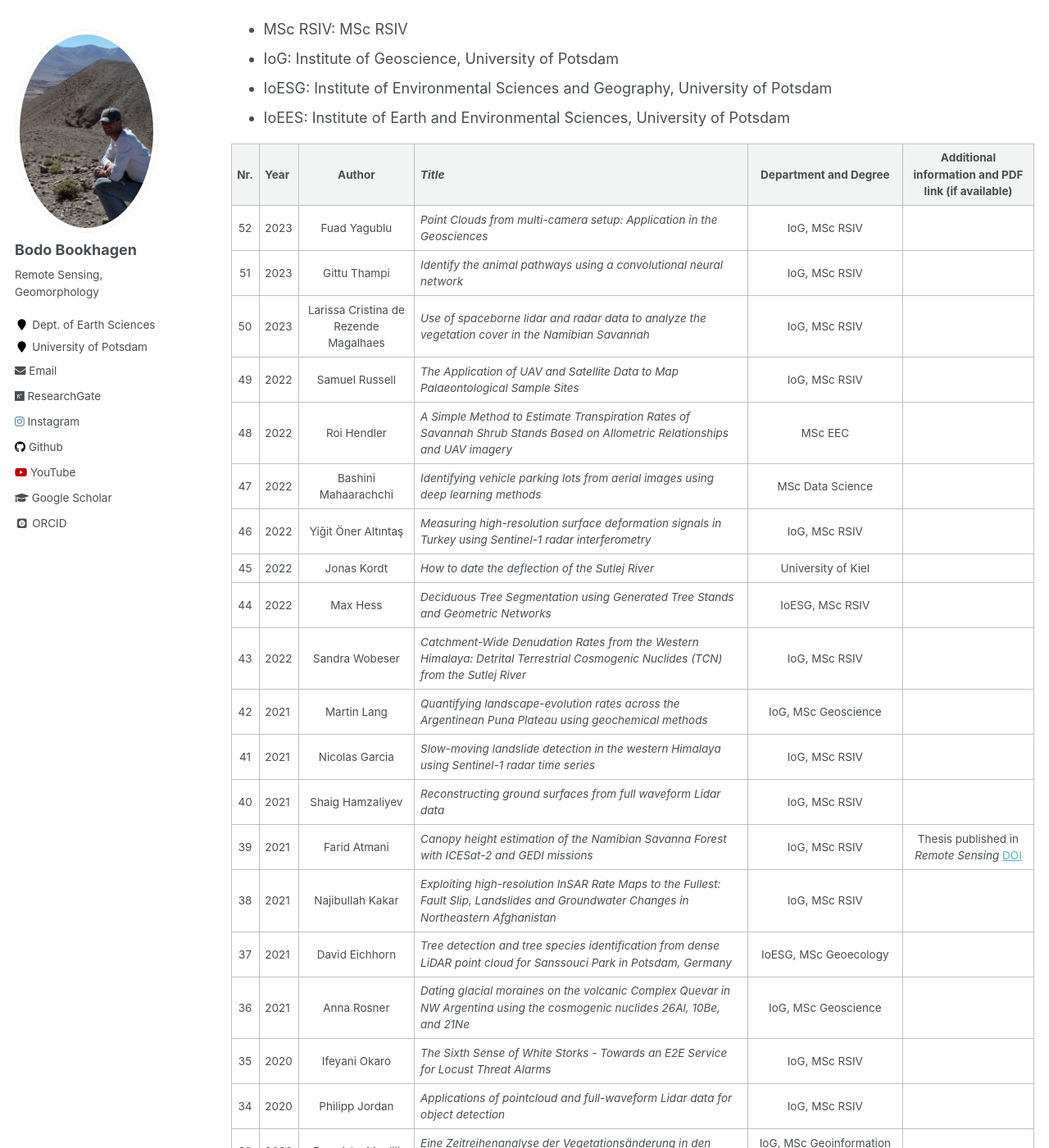
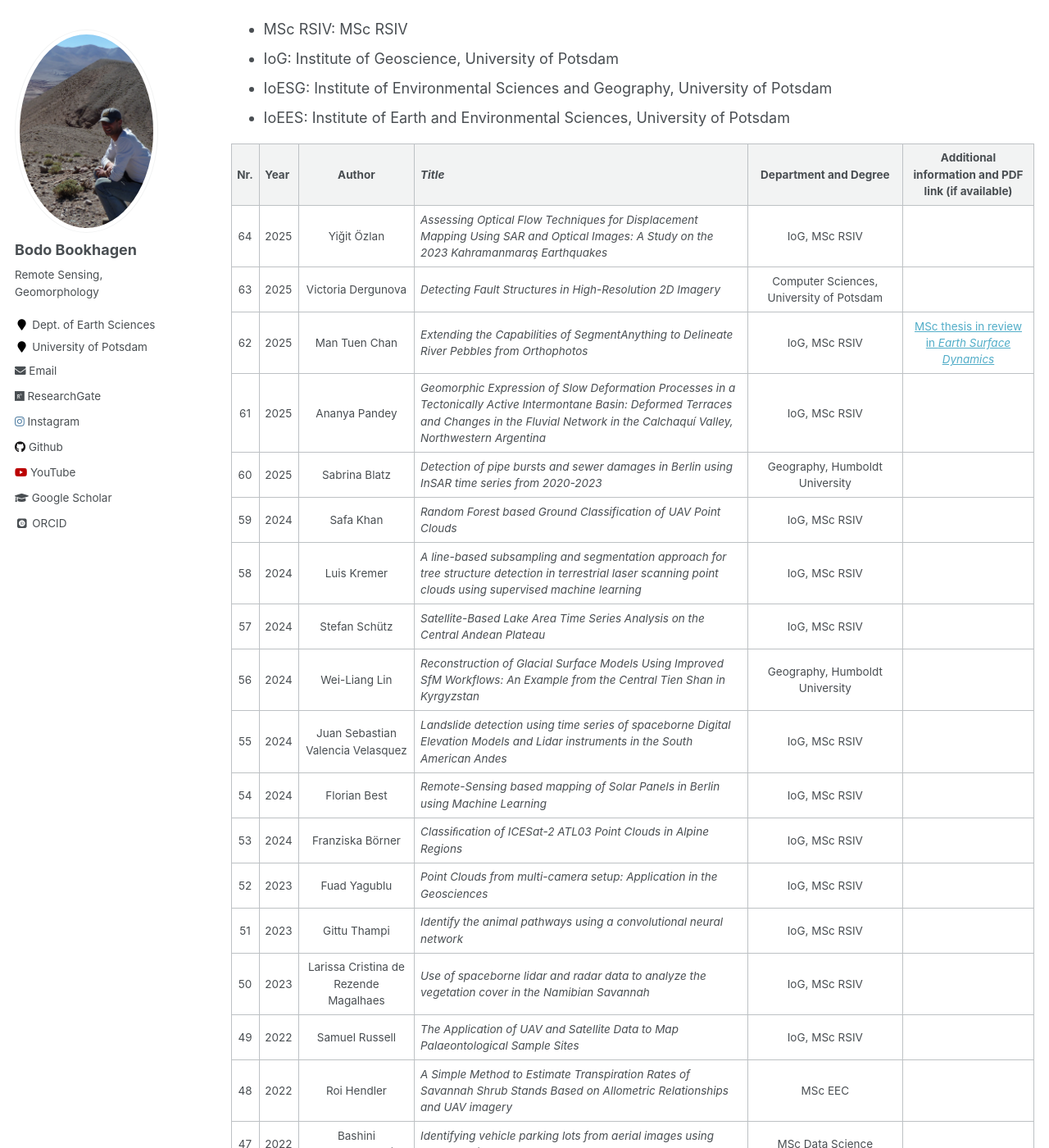
Before and after one commit to BodoBookhagen/BodoBookhagen.github.io, a Jekyll site: the page built from _pages/theses.md, in a window 1280 px wide and 1400 px high, scrolled down 602 px. Shown: the whole window at 82% size. Built offline with Jekyll 4.4.1, drawn with Linux system fonts in a browser that asks for light colours; some web fonts are replaced.

Commit message:
`date +"%m-%d-Y"`

```diff
--- a/_pages/theses.md
+++ b/_pages/theses.md
@@ -22,6 +22,18 @@ There have been several MSc and BSc theses advised in the past years. These were
 
 | Nr. | Year | Author | *Title* | Department and Degree | Additional information and PDF link (if available) |
 |:---:|:----------|:----:|:-------|:---:|:---:|
+| 64 | 2025 | Yiğit Özlan | *Assessing Optical Flow Techniques for Displacement Mapping Using SAR and Optical Images: A Study on the 2023 Kahramanmaraş Earthquakes* | IoG, MSc RSIV |
+| 63 | 2025 | Victoria Dergunova | *Detecting Fault Structures in High-Resolution 2D Imagery* | Computer Sciences, University of Potsdam |
+| 62 | 2025 | Man Tuen Chan | *Extending the Capabilities of SegmentAnything to Delineate River Pebbles from Orthophotos* | IoG, MSc RSIV | [MSc thesis in review in *Earth Surface Dynamics*](https://egusphere.copernicus.org/preprints/2025/egusphere-2025-4003/)
+| 61 | 2025 | Ananya Pandey | *Geomorphic Expression of Slow Deformation Processes in a Tectonically Active Intermontane Basin: Deformed Terraces and Changes in the Fluvial Network in the Calchaquı́ Valley, Northwestern Argentina* | IoG, MSc RSIV |
+| 60 | 2025 | Sabrina Blatz | *Detection of pipe bursts and sewer damages in Berlin using InSAR time series from 2020-2023* | Geography, Humboldt University |
+| 59 | 2024 | Safa Khan | *Random Forest based Ground Classification of UAV Point Clouds* | IoG, MSc RSIV |
+| 58 | 2024 | Luis Kremer | *A line-based subsampling and segmentation approach for tree structure detection in terrestrial laser scanning point clouds using supervised machine learning* | IoG, MSc RSIV |
+| 57 | 2024 | Stefan Schütz | *Satellite-Based Lake Area Time Series Analysis on the Central Andean Plateau* | IoG, MSc RSIV |
+| 56 | 2024 | Wei-Liang Lin | *Reconstruction of Glacial Surface Models Using Improved SfM Workflows: An Example from the Central Tien Shan in Kyrgyzstan*  | Geography, Humboldt University |
+| 55 | 2024 | Juan Sebastian Valencia Velasquez | *Landslide detection using time series of spaceborne Digital Elevation Models and Lidar instruments in the South American Andes* | IoG, MSc RSIV |
+| 54 | 2024 | Florian Best | *Remote-Sensing based mapping of Solar Panels in Berlin using Machine Learning* | IoG, MSc RSIV |
+| 53 | 2024 | Franziska Börner | *Classiﬁcation of ICESat-2 ATL03 Point Clouds in Alpine Regions* | IoG, MSc RSIV |
 | 52 | 2023 | Fuad Yagublu | *Point Clouds from multi-camera setup: Application in the Geosciences* | IoG, MSc RSIV | |
 | 51 | 2023 | Gittu Thampi | *Identify the animal pathways using a convolutional neural network* | IoG, MSc RSIV | |
 | 50 | 2023 | Larissa Cristina de Rezende Magalhaes | *Use of spaceborne lidar and radar data to analyze the vegetation cover in the Namibian Savannah* | IoG, MSc RSIV | |
```
